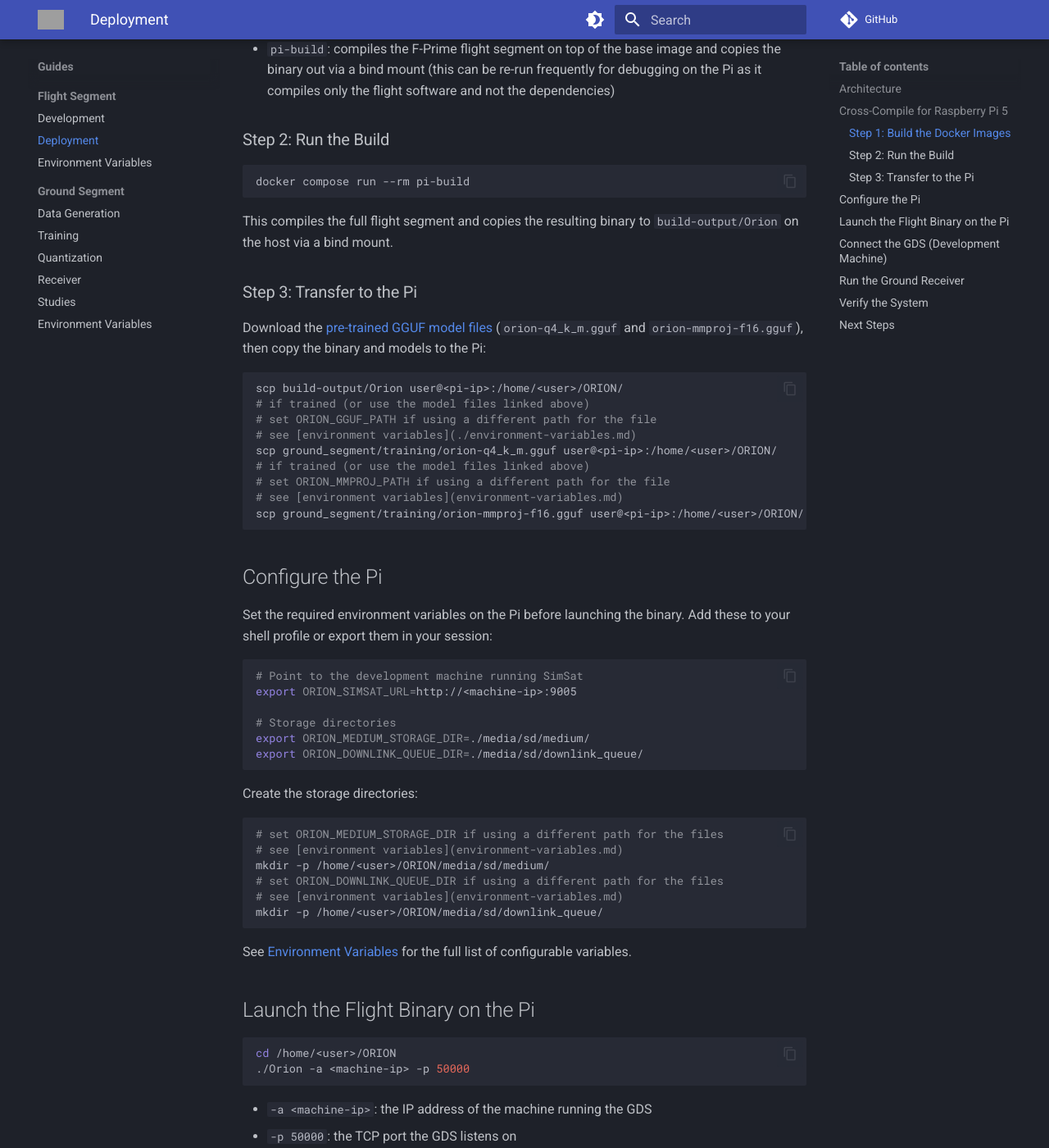
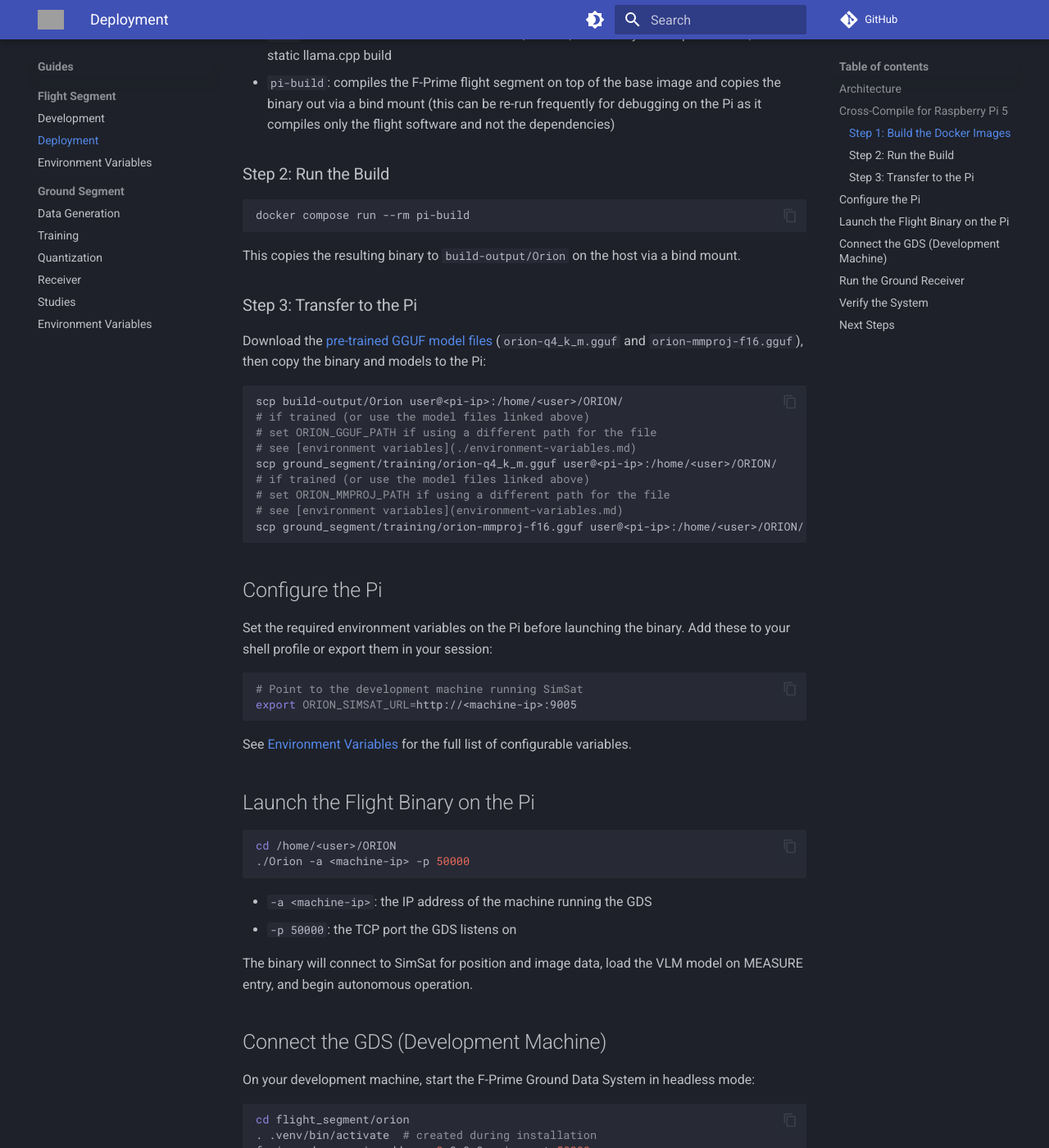
Before and after one commit to Saransh-cpp/ORION, an MkDocs documentation site: the page built from docs/guides/deployment.md, in a window 1280 px wide and 1400 px high, scrolled down 964 px. Shown: the whole window at 82% size. Built offline with MkDocs 1.6.1 and Material for MkDocs 9.7.7, drawn with Linux system fonts in a browser that asks for light colours; comment, search, counter and statistics services are not loaded; some of the changed text lies outside the part shown; grey boxes are pictures that could not be loaded.

````diff
--- a/docs/guides/deployment.md
+++ b/docs/guides/deployment.md
@@ -33,7 +35,7 @@ These must be run sequentially. `docker compose build` builds all services in pa
 docker compose run --rm pi-build
 ```
 
-This compiles the full flight segment and copies the resulting binary to `build-output/Orion` on the host via a bind mount.
+This copies the resulting binary to `build-output/Orion` on the host via a bind mount.
 
 ### Step 3: Transfer to the Pi
 
@@ -58,21 +60,6 @@ Set the required environment variables on the Pi before launching the binary. Ad
 ```bash
 # Point to the development machine running SimSat
 export ORION_SIMSAT_URL=http://<machine-ip>:9005
-
-# Storage directories
-export ORION_MEDIUM_STORAGE_DIR=./media/sd/medium/
-export ORION_DOWNLINK_QUEUE_DIR=./media/sd/downlink_queue/
-```
-
-Create the storage directories:
-
-```bash
-# set ORION_MEDIUM_STORAGE_DIR if using a different path for the files
-# see [environment variables](environment-variables.md)
-mkdir -p /home/<user>/ORION/media/sd/medium/
-# set ORION_DOWNLINK_QUEUE_DIR if using a different path for the files
-# see [environment variables](environment-variables.md)
-mkdir -p /home/<user>/ORION/media/sd/downlink_queue/
 ```
 
 See [Environment Variables](environment-variables.md) for the full list of configurable variables.
@@ -94,6 +81,8 @@ The binary will connect to SimSat for position and image data, load the VLM mode
 On your development machine, start the F-Prime Ground Data System in headless mode:
 
 ```bash
+cd flight_segment/orion
+. .venv/bin/activate  # created during installation
 fprime-gds -n --ip-address 0.0.0.0 --ip-port 50000
 ```
 
@@ -109,9 +98,7 @@ On the development machine (in a new terminal), start the ground receiver to acc
 
 ```bash
 cd ground_segment
-uv venv
-. .venv/bin/activate
-uv sync
+. .venv/bin/activate  # created during installation
 uv run receiver.py
 ```
 
````
Also changed, not shown: other parts of docs/guides/deployment.md (+2 -0 lines), README.md (+9 -5 lines), docs/architecture/data-flow.md (+1 -1 lines), docs/guides/environment-variables.md (+5 -5 lines), docs/guides/installation.md (+5 -7 lines).
